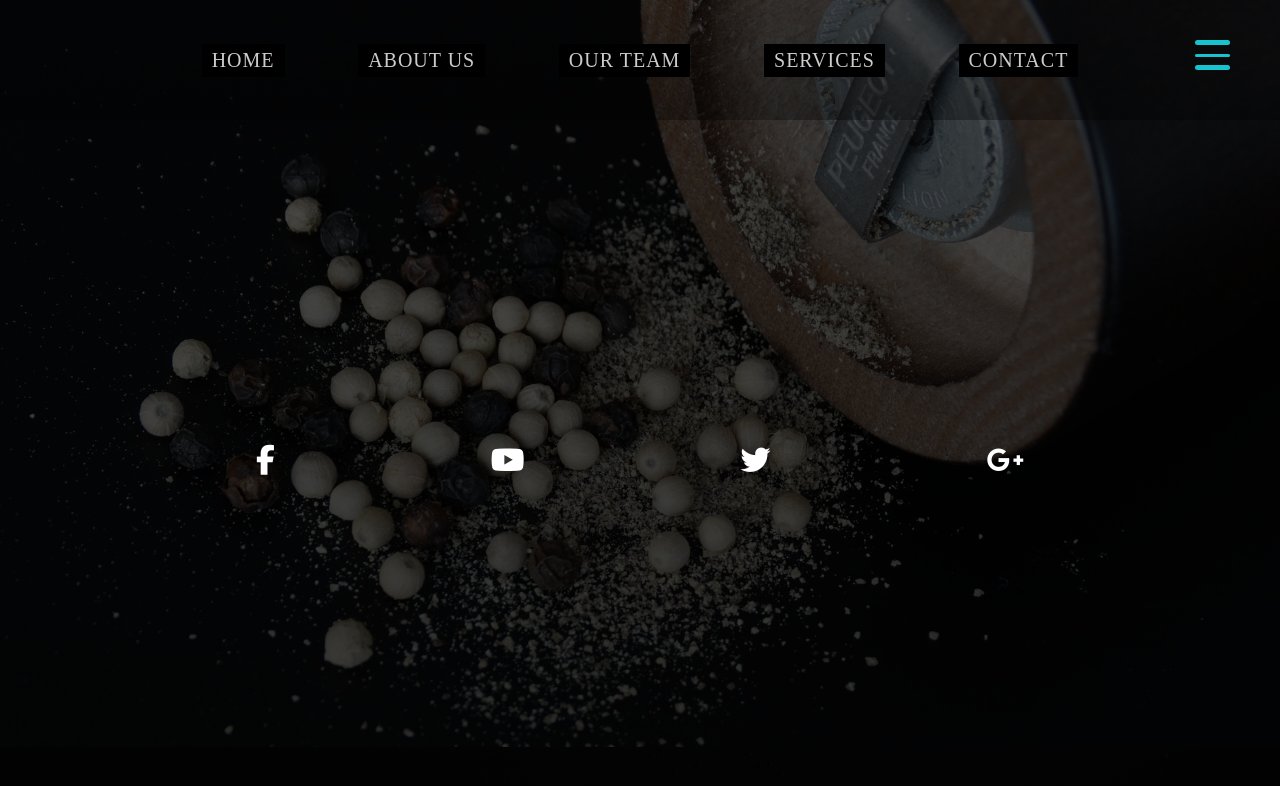
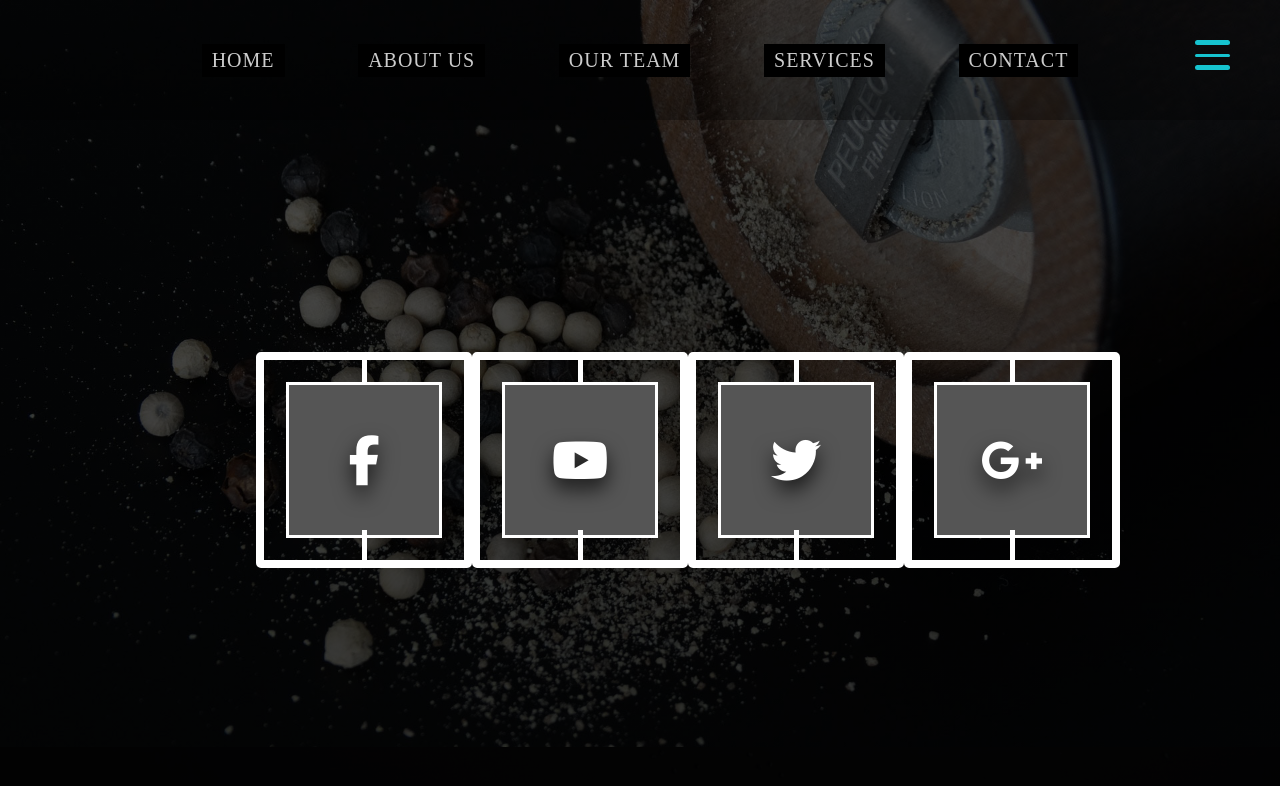
Before and after one commit to ZeynepPinarKaya/hamburger-menu-3d, a plain HTML site: page index.html in a window 1280 px wide. Drawn offline with Linux system fonts and the light colour scheme.

Commit message:
after 3d icons

```diff
--- a/style.css
+++ b/style.css
@@ -188,7 +188,96 @@ nav-list li{
     justify-content:space-between ;
 }
 
+.icon-item{
+    perspective: 1000px;
+}
+
+.icon-link{
+    width: 200px;
+    height: 200px;
+    border: 8px solid #fff;
+    display: flex;
+    justify-content: center;
+    align-items: center;
+    text-decoration: none;
+    border-radius: 5px;
+    transform-style:preserve-3d;
+    transition: transform .5s;
+}
+
+.icon-link:hover{
+    transform: rotateY(35deg) ;
+}
+
+.icon-link::before{
+    content: '';
+    height: 25px;
+    width: 5px;
+    background-color: #fff;
+    position: absolute;
+    top: 0;
+}
+
+.icon-link::after{
+    content: '';
+    height: 30px;
+    width: 5px;
+    background-color: #fff;
+    position: absolute;
+    bottom: 0;
+}
+
 .icon-link i{
     color: #fff;
-    font-size: 30px;
+    font-size: 50px;
+    width: 150px;
+    height: 150px;
+    background: #555;
+    display: flex;
+    justify-content: center;
+    align-items: center;
+    border: 3px solid #fff;
+    text-shadow: 0 10px 20px rgba(0,0,0,.7);
+    overflow: hidden;
+    position: relative;
+    transition: all .5s;
 }
+
+.icon-link:hover i{
+    transform: rotateY(-70deg);
+    text-shadow: 10px 10px 20px rgba(0,0,0,.7);
+}
+
+.icon-link i::after{
+    content: '';
+    height: 100%;
+    width: 100%;
+    position: absolute;
+    top: -130%;
+    right: -130%;
+    border-radius: 100%;
+    z-index: -1;
+    transition: all .3s;
+}
+
+.icon-item:nth-child(1) .icon-link i::after{
+    background: #3b5999 ;
+}
+
+.icon-item:nth-child(2) .icon-link i::after{
+    background: #cd201f ;
+}
+
+.icon-item:nth-child(3) .icon-link i::after{
+    background: #55acee ;
+}
+
+.icon-item:nth-child(4) .icon-link i::after{
+    background: #dd4b39 ;
+}
+
+.icon-link:hover i::after{
+    top:0;
+    right: 0;
+    border-radius: 0;
+}
```
